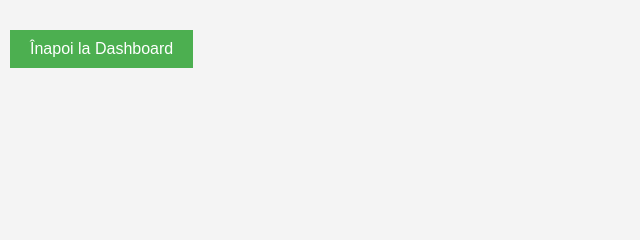
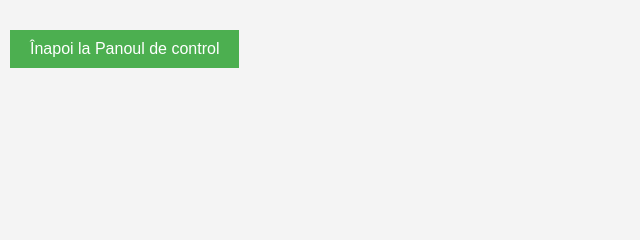
Before and after one commit to Careba123/SiteCMR, a Django app: page /user/1/ in a window 1280 px wide. Shown: the part 162-402 px from the top of the page, without its empty margins (0-640 px from the left). Run offline with Django 5.2, Linux system fonts and the light colour scheme; a user stored in the database is signed in; data comes from the database, SQL or seed files in the repository.

Commit message:
Tue, Aug 6, 2024, 7:00 PM +03:00

```diff
--- a/cmr_project/cmr_app/templates/cmr_app/user_documents.html
+++ b/cmr_project/cmr_app/templates/cmr_app/user_documents.html
@@ -21,6 +21,6 @@
         </tr>
         {% endfor %}
     </table>
-    <a href="{% url 'cmr_app:dashboard' %}" class="button">Înapoi la Dashboard</a>
+    <a href="{% url 'cmr_app:dashboard' %}" class="button">Înapoi la Panoul de control</a>
 </body>
 </html>
```
